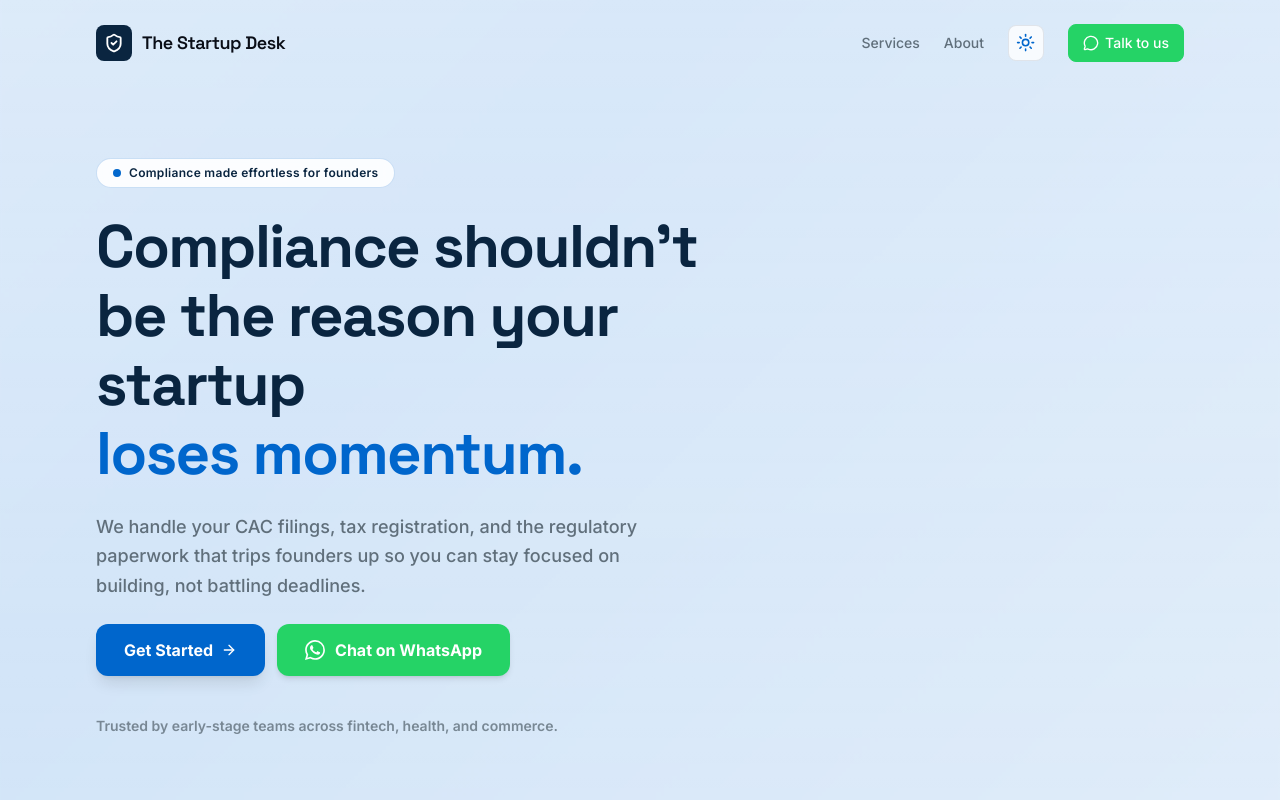
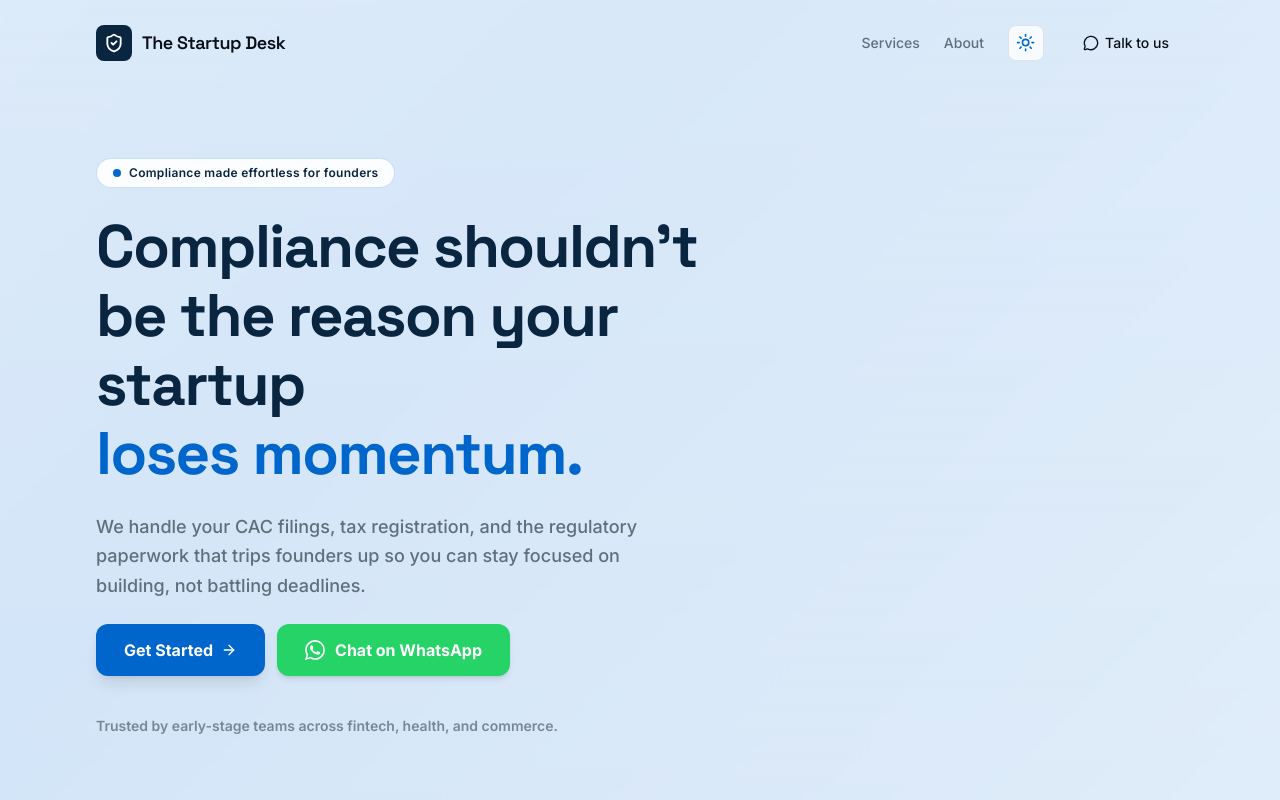
Before and after one commit to Tosin2513/The-Start-up-Desk-, a Next.js app: page / in a window 1280 px wide. Shown: the top 800 px of the page. Built offline with nearby package versions, Linux system fonts and the light colour scheme.

Commit message:
Update globals.css

```diff
--- a/app/globals.css
+++ b/app/globals.css
@@ -4,28 +4,34 @@
   --font-sans: var(--font-inter), ui-sans-serif, system-ui, sans-serif;
   --font-display: var(--font-space-grotesk), ui-sans-serif, system-ui, sans-serif;
 
-  /* Palette: Crisp White and Premium Blues */
+  /* --- LIGHT MODE (DEFAULT) --- */
   --color-background: #ffffff;
   --color-foreground: #090d16;
   --color-card: #ffffff;
   --color-card-foreground: #090d16;
-
-  /* Deep Navy Royal Blue */
   --color-primary: #0a2540;
   --color-primary-foreground: #ffffff;
-
-  /* Vibrant Electric Action Blue */
   --color-accent: #0066cc;
   --color-accent-foreground: #ffffff;
-
-  /* WhatsApp Green */
-  --color-whatsapp: #25d366;
-  --color-whatsapp-foreground: #ffffff;
-
   --color-muted: #f4f6f8;
   --color-muted-foreground: #606f7b;
   --color-border: #e2e8f0;
   --radius: 0.75rem;
+}
+
+/* --- DARK MODE OVERRIDES --- */
+.dark {
+  --color-background: #090d16;
+  --color-foreground: #f4f6f8;
+  --color-card: #0a101d;
+  --color-card-foreground: #f4f6f8;
+  --color-primary: #ffffff;
+  --color-primary-foreground: #090d16;
+  --color-accent: #3b82f6; /* Lighter blue for dark mode visibility */
+  --color-accent-foreground: #ffffff;
+  --color-muted: #1e293b;
+  --color-muted-foreground: #94a3b8;
+  --color-border: #1e293b;
 }
 
 @layer base {
```
